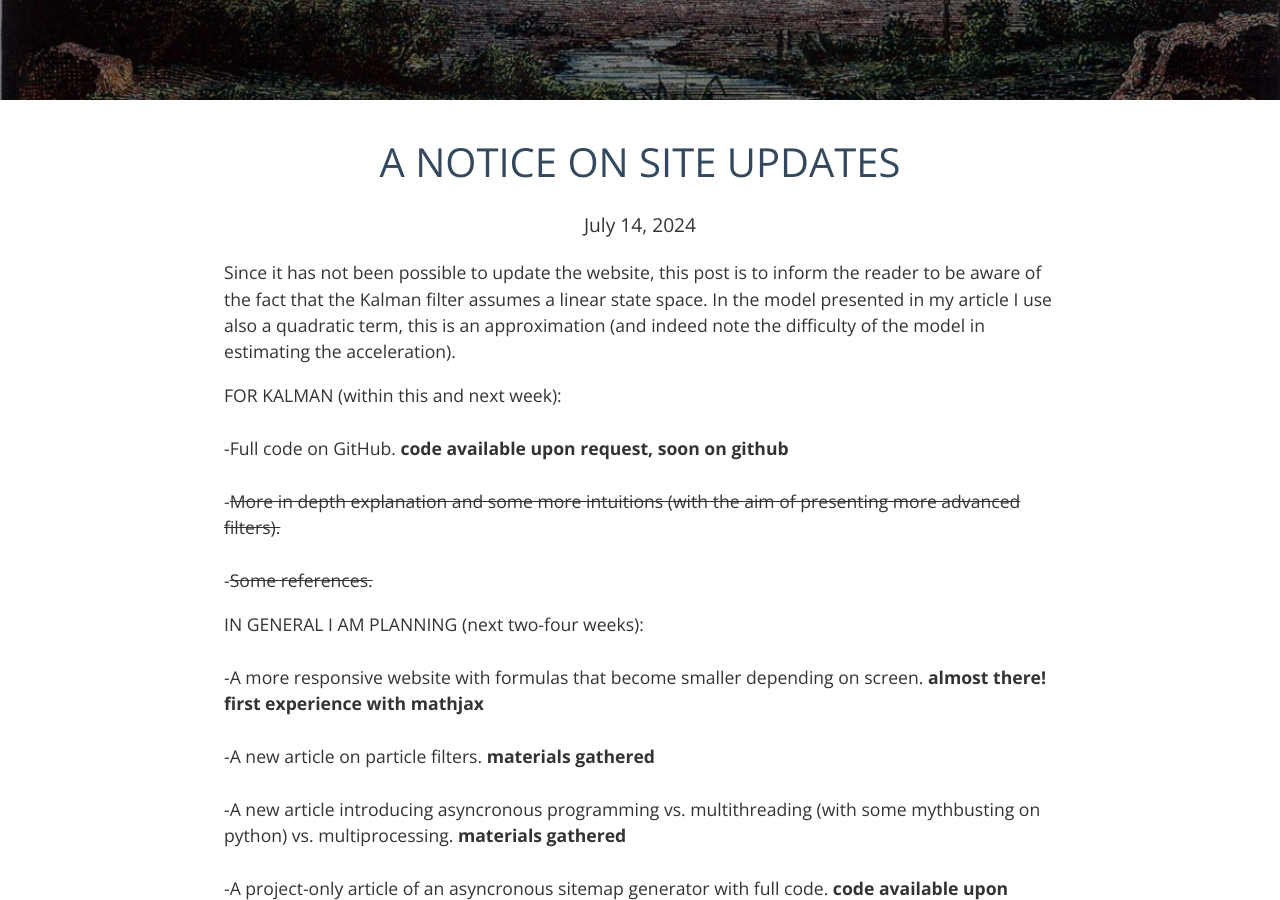
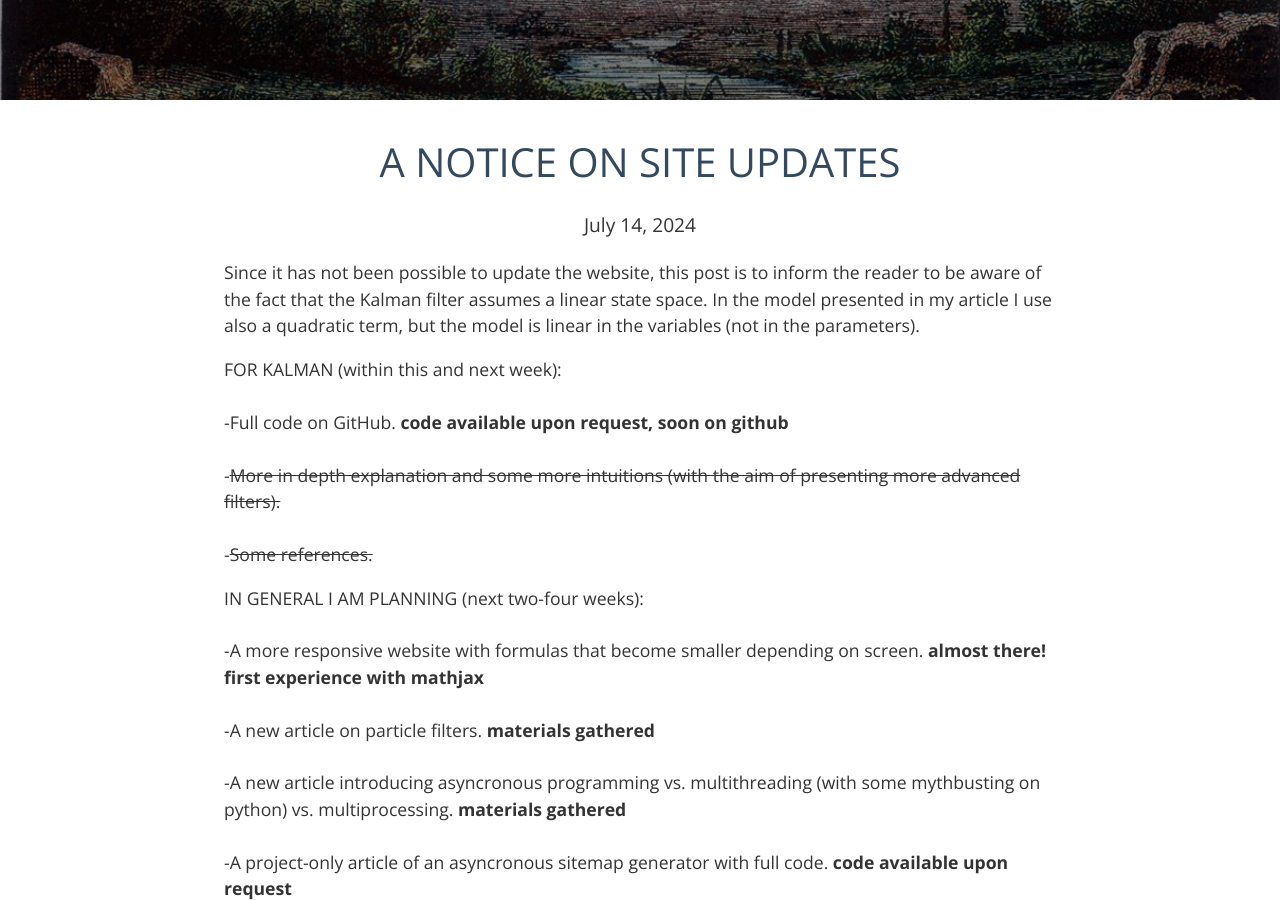
Before and after one commit to Gabriele-Donato/gabrieledonato, a Jekyll site: the page built from _posts/2024-07-13-Updates.md, in a window 1280 px wide and 900 px high, scrolled down 440 px. Built offline with Jekyll 4.4.1, drawn with Linux system fonts in a browser that asks for light colours.

Commit message:
made kalman post responsive and updated

```diff
--- a/_posts/2024-07-13-Updates.md
+++ b/_posts/2024-07-13-Updates.md
@@ -8,8 +8,8 @@ image: /assets/images/rambosson.jpg
 ---
 
 Since it has not been possible to update the website, this post is to inform the reader to be aware of the fact that the
-Kalman filter assumes a linear state space. In the model presented in my article I use also a quadratic term, this is
-an approximation (and indeed note the difficulty of the model in estimating the acceleration).
+Kalman filter assumes a linear state space. In the model presented in my article I use also a quadratic term, but the model
+is linear in the variables (not in the parameters).
 
 
 FOR KALMAN (within this and next week):
```
